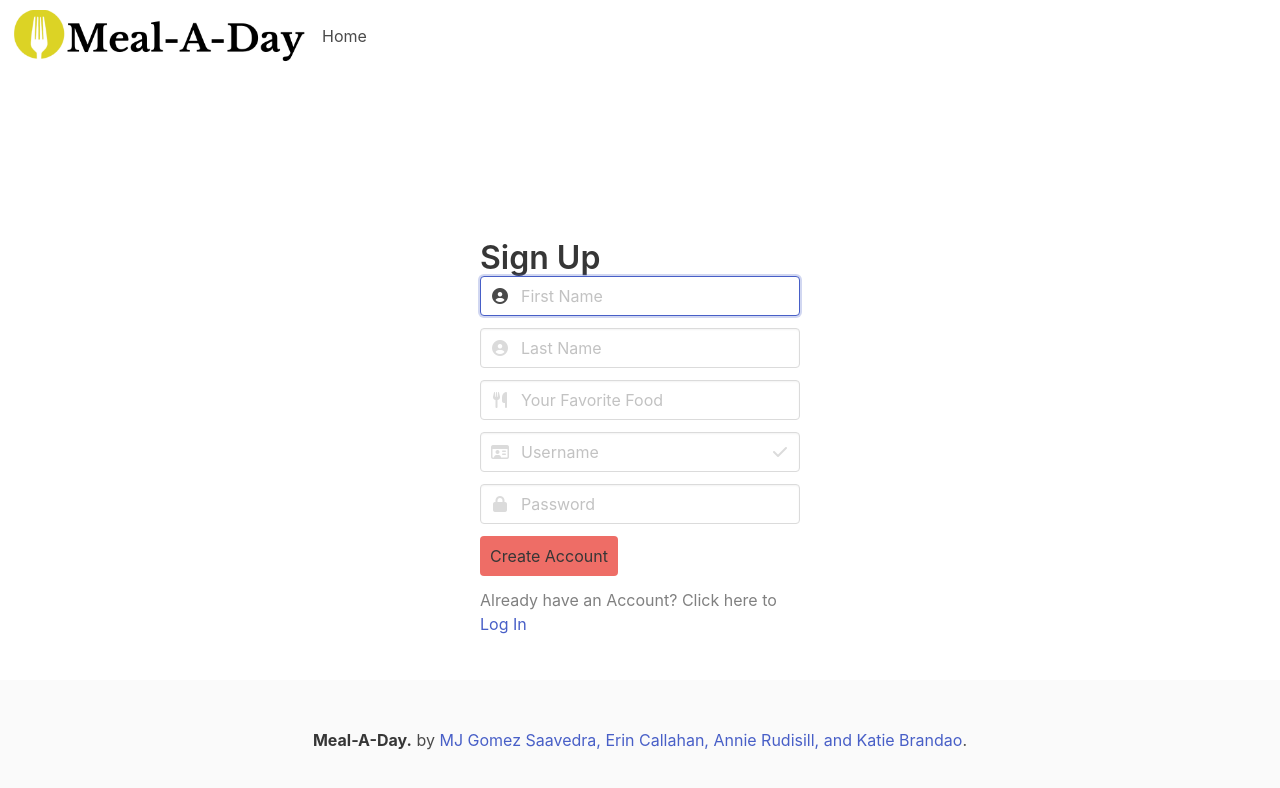
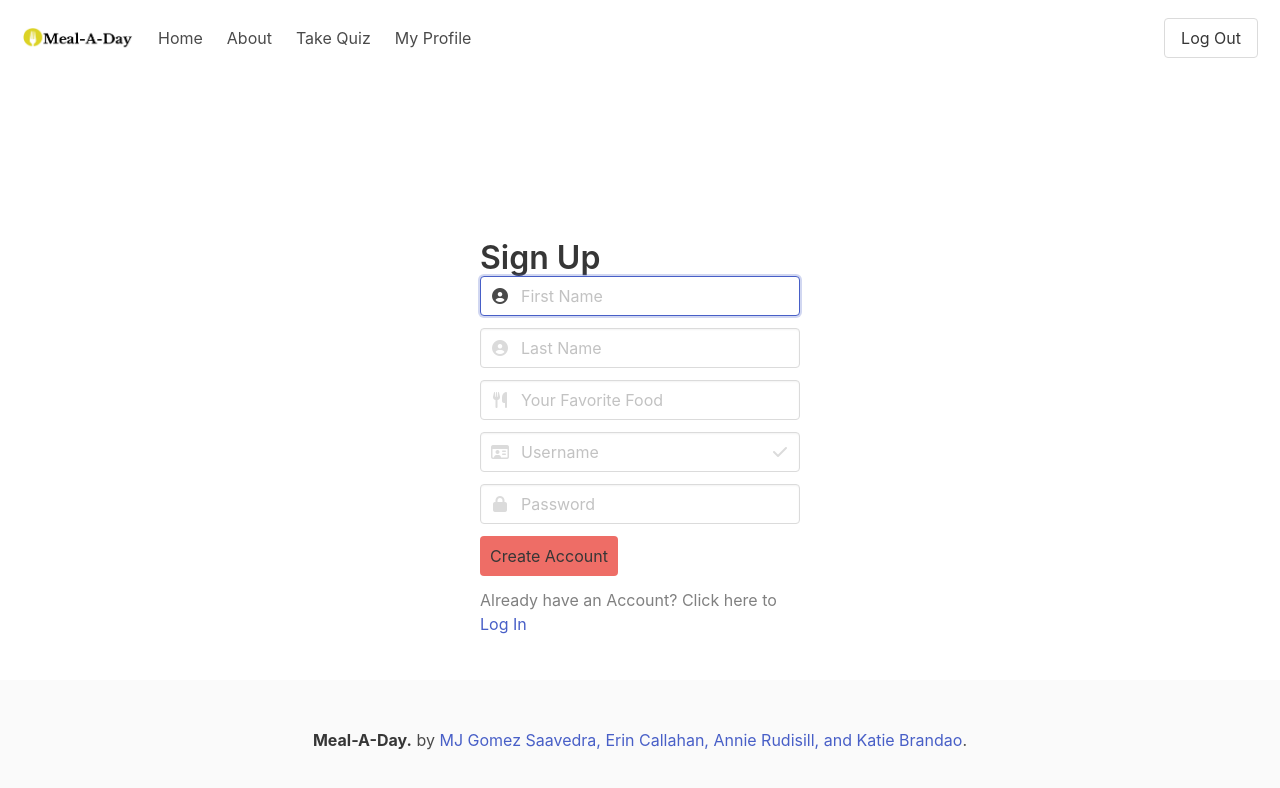
Before and after one commit to katiebran/MealADay_Frontend, a website: page signUp.html in a window 1280 px wide. Drawn offline with nearby package versions, Linux system fonts and the light colour scheme; a web font is replaced by a local one.

Commit message:
fixeed nav link

```diff
--- a/profile.js
+++ b/profile.js
@@ -48,10 +48,10 @@ function renderProfileCard(){
 
     let profCard = ` <div class="container m-4">
 
-    <div class="card m-2">
+    <div class="card m-2 has-text-center">
       <div class="profile-pic">
       </div>
-      <div class="card-content">
+      <div class="card-content is-center">
         <p class="title is-4">${localStorage.getItem('first')} ${localStorage.getItem('last')}</p>
         <p class="subtitle is-6">${localStorage.getItem('name')}</p>
       </div>
--- a/signUp.html
+++ b/signUp.html
@@ -16,18 +16,68 @@
     <title>Meal-A-Day: Sign Up!</title>
 </head>
 <body>
-    <nav class="navbar is-fixed-top" role="navigation" aria-label="main navigation">
+  <nav class="navbar is-transparent is-fixed-top">
     <div class="navbar-brand">
-          <a class="navbar-item logo"  href="./index.html"></a>
-          <div class="navbar-burger" data-target="navMenu">
+      <a class="navbar-item" href="./index.html">
+        <img src="images/Logo.png" alt="Meal a day logo" width="112" height="28">
+      </a>
+      <div class="navbar-burger burger" data-target="navbarExampleTransparentExample">
         <span></span>
         <span></span>
         <span></span>
       </div>
     </div>
-        <div class="navbar-menu" id="navMenu">
+
+    <div id="navbarExampleTransparentExample" class="navbar-menu">
       <div class="navbar-start">
-            <a href="./index.html" class="navbar-item brackets">Home</a>
+        <a class="navbar-item" href="./index.html">
+          Home
+        </a>
+
+        <a class="navbar-item" href="./index.html#about_banner">
+          About
+        </a>
+        <a class="navbar-item" href="./quiz.html">
+          Take Quiz
+        </a>
+        <a class="navbar-item" href="./profile.html">
+          My Profile
+        </a>
+
+
+      </div>
+
+      <div class="navbar-end">
+        <div class="navbar-item">
+          <div class="field is-grouped">
+            <!-- if logged in -->
+            <p class="control">
+              <a class="bd-tw-button button" target="_blank"
+                href="./logOut.html">
+                <span>
+                  Log Out
+                </span>
+              </a>
+            </p>
+
+            <!-- if logged out -->
+            <!-- <p class="control">
+              <a class="bd-tw-button button" target="_blank"
+                href="./logOut.html">
+                <span>
+                  Login
+                </span>
+              </a>
+            </p> -->
+            <!-- <p class="control">
+              <a class="button is-primary"
+                href="./signUp.html">
+
+                <span>Sign Up</span>
+              </a>
+            </p> -->
+          </div>
+        </div>
       </div>
     </div>
   </nav>
```
Also changed, not shown: index.html (+49 -32 lines), logIn.html (+1 -1 lines), logOut.html (+1 -1 lines), profile.html (+5 -2 lines), quiz.html (+3 -2 lines). Lines whose indentation alone changed are shown as unchanged.
